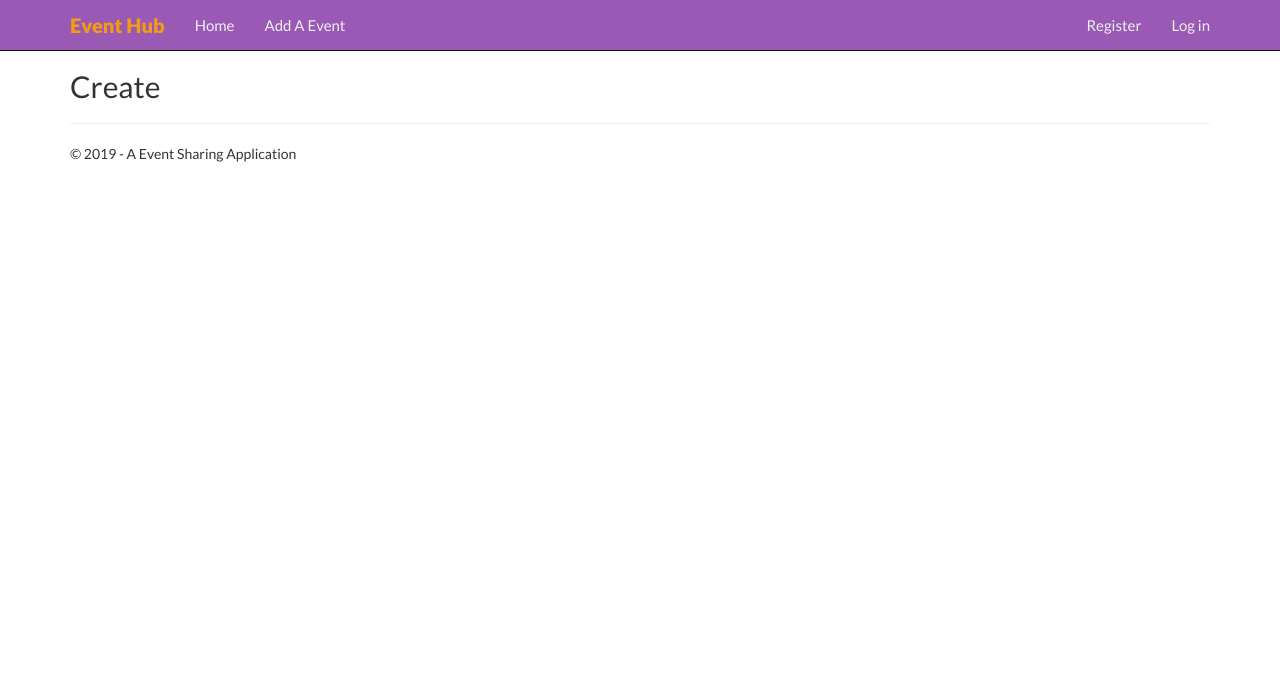
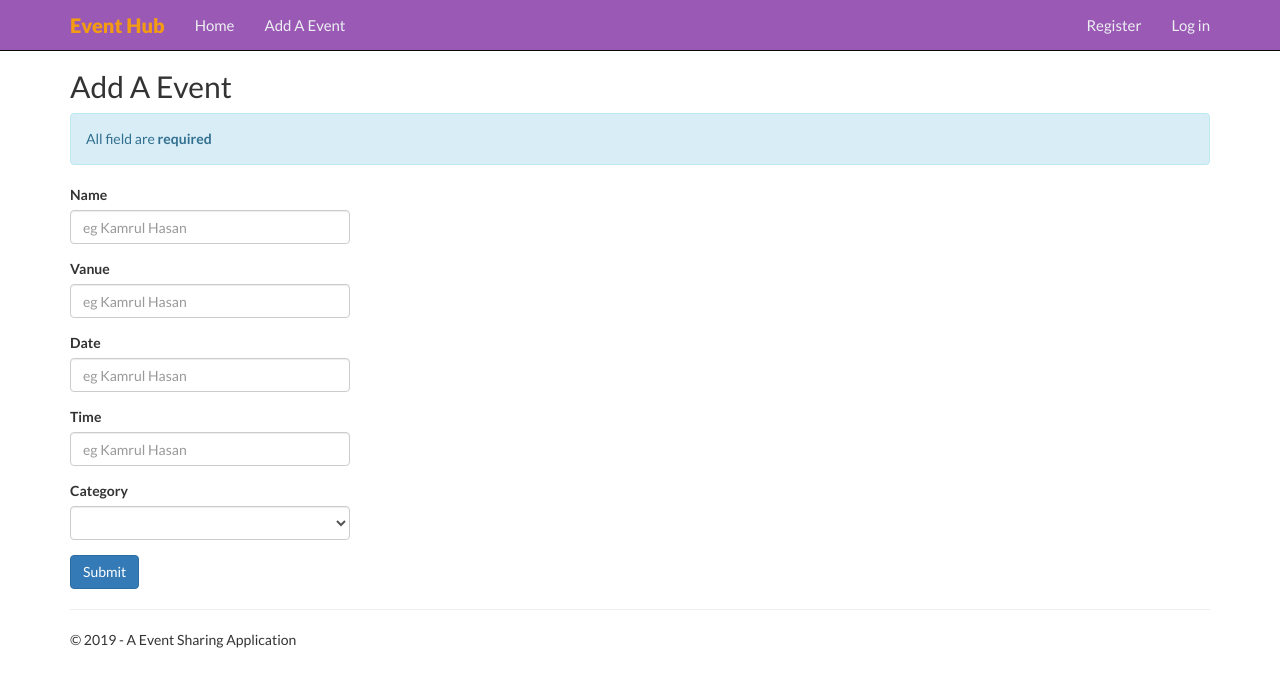
Before and after one commit to kmrul/EventHub, an ASP.NET MVC app: template EventHub/Views/Events/Create.cshtml in a window 1280 px wide. Shown: the top 687 px of the page. Run offline with ASP.NET Core 8 and stand-ins for ASP.NET MVC 5, Linux system fonts and the light colour scheme; the template is opened without the code that fills it, so the values that code supplies are empty; the project's own start-up code is not run, and a stand-in starts its controllers and pages; some libraries are stand-ins or nearby versions.

Commit message:
Event create view page

```diff
--- a/EventHub/Views/Events/Create.cshtml
+++ b/EventHub/Views/Events/Create.cshtml
@@ -1,6 +1,46 @@
+@model EventHub.ViewModels.EventForViewModel
 
 @{
     ViewBag.Title = "Create";
 }
 
-<h2>Create</h2>
+<h2>Add A Event</h2>
+
+@using (Html.BeginForm("Create", "Events"))
+{
+    <p class="alert alert-info">All field are <strong>required</strong></p>
+    @Html.AntiForgeryToken();
+    <div class="form-group">
+        @Html.LabelFor(m => m.Name)
+        @Html.TextBoxFor(m => m.Name, new { @class = "form-control", placeholder = "eg Kamrul Hasan" })
+        @Html.ValidationMessageFor(m => m.Name)
+    </div>
+
+    <div class="form-group">
+        @Html.LabelFor(m => m.Vanue)
+        @Html.TextBoxFor(m => m.Vanue, new { @class = "form-control", placeholder = "eg Kamrul Hasan" })
+        @Html.ValidationMessageFor(m => m.Vanue)
+    </div>
+
+
+    <div class="form-group">
+        @Html.LabelFor(m => m.Date)
+        @Html.TextBoxFor(m => m.Date, new { @class = "form-control", placeholder = "eg Kamrul Hasan" })
+        @Html.ValidationMessageFor(m => m.Date)
+    </div>
+
+    <div class="form-group">
+        @Html.LabelFor(m => m.Time)
+        @Html.TextBoxFor(m => m.Time, new { @class = "form-control", placeholder = "eg Kamrul Hasan" })
+        @Html.ValidationMessageFor(m => m.Time)
+    </div>
+
+    <div class="form-group">
+        @Html.LabelFor(m => m.Category)
+        @Html.DropDownListFor(m => m.Category, new SelectList(Model.Categories, "Id", "Name"), "", new { @class = "form-control"})
+        @Html.ValidationMessageFor(m => m.Category)
+    </div>
+
+
+    <button type="submit" class="btn btn-primary">Submit</button>
+}
```
Also changed, not shown: 1 other file.
